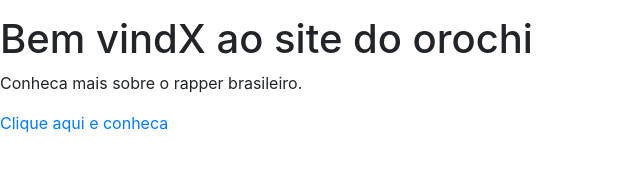
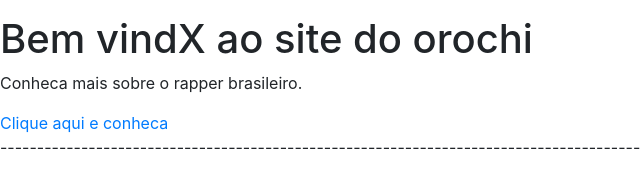
Before and after one commit to asaphefelippe/Atividade-01, a plain HTML site: page index.html in a window 1280 px wide. Shown: the part 298-486 px from the top of the page, without its empty margins (0-640 px from the left). Drawn offline with nearby package versions, Linux system fonts and the light colour scheme.

Commit message:
Foi colocado traços em baixo do clique aqui

```diff
--- a/index.html
+++ b/index.html
@@ -21,6 +21,7 @@
             <h1>Bem vindX ao site do orochi</h1>
             <p>Conheca mais sobre o rapper brasileiro.</p>
             <a href="sobre.html">Clique aqui e conheca</a>
+            <p>----------------------------------------------------------------------------------------------------------------------------------</p>
         </div>
     </section>
 </body>
```
